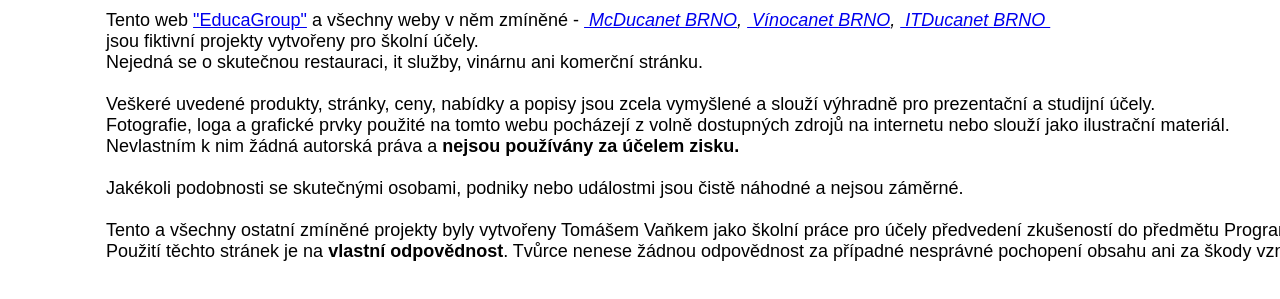
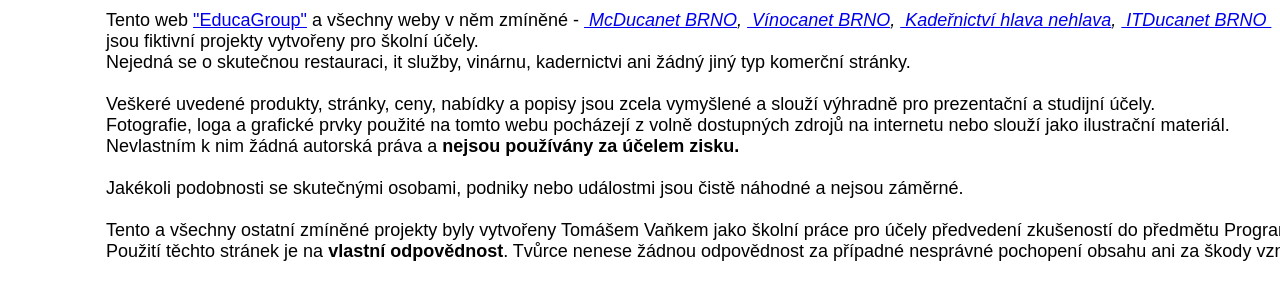
Before and after one commit to tomandesMSH/EducaGroup, a plain HTML site: page disclaimer.html in a window 1280 px wide. Shown: the part 303-602 px from the top of the page. Drawn offline with Linux system fonts and the light colour scheme.

Commit message:
Kadeřnictví zmíněno v disclaimeru.

```diff
--- a/disclaimer.html
+++ b/disclaimer.html
@@ -12,9 +12,9 @@
 <pre style="width:60%; margin:0 auto; text-align:left; position: relative; top: 250px; right:150px; font-family: sans-serif; font-size: 18px;">
 <img style="position:absolute; right:-450px; top: -250px" src="branding/plsdontsue.jpg">
 <button style="position:absolute; bottom:450px;right:950px" class="button-13" onclick="history.back()">ZPĚT</button>
-Tento web <a href="https://tomandesmsh.github.io/EducaGroup/">"EducaGroup"</a> a všechny weby v něm zmíněné - <i><a href="https://tomandesmsh.github.io/McDucanet-BRNO/"> McDucanet BRNO</a>, <a href="https://tomandesmsh.github.io/Vinocanet-BRNO/"> Vínocanet BRNO</a>, <a href="https://tomandesmsh.github.io/ITDucanet-BRNO/"> ITDucanet BRNO </a></i>
+Tento web <a href="https://tomandesmsh.github.io/EducaGroup/">"EducaGroup"</a> a všechny weby v něm zmíněné - <i><a href="https://tomandesmsh.github.io/McDucanet-BRNO/"> McDucanet BRNO</a>, <a href="https://tomandesmsh.github.io/Vinocanet-BRNO/"> Vínocanet BRNO</a>, <a href="https://tomandesmsh.github.io/kadernictvi/"> Kadeřnictví hlava nehlava</a>, <a href="https://tomandesmsh.github.io/ITDucanet-BRNO/"> ITDucanet BRNO </a></i>
 jsou fiktivní projekty vytvořeny pro školní účely.
-Nejedná se o skutečnou restauraci, it služby, vinárnu ani komerční stránku.
+Nejedná se o skutečnou restauraci, it služby, vinárnu, kadernictvi ani žádný jiný typ komerční stránky.
 
 Veškeré uvedené produkty, stránky, ceny, nabídky a popisy jsou zcela vymyšlené a slouží výhradně pro prezentační a studijní účely.
 Fotografie, loga a grafické prvky použité na tomto webu pocházejí z volně dostupných zdrojů na internetu nebo slouží jako ilustrační materiál.
```
